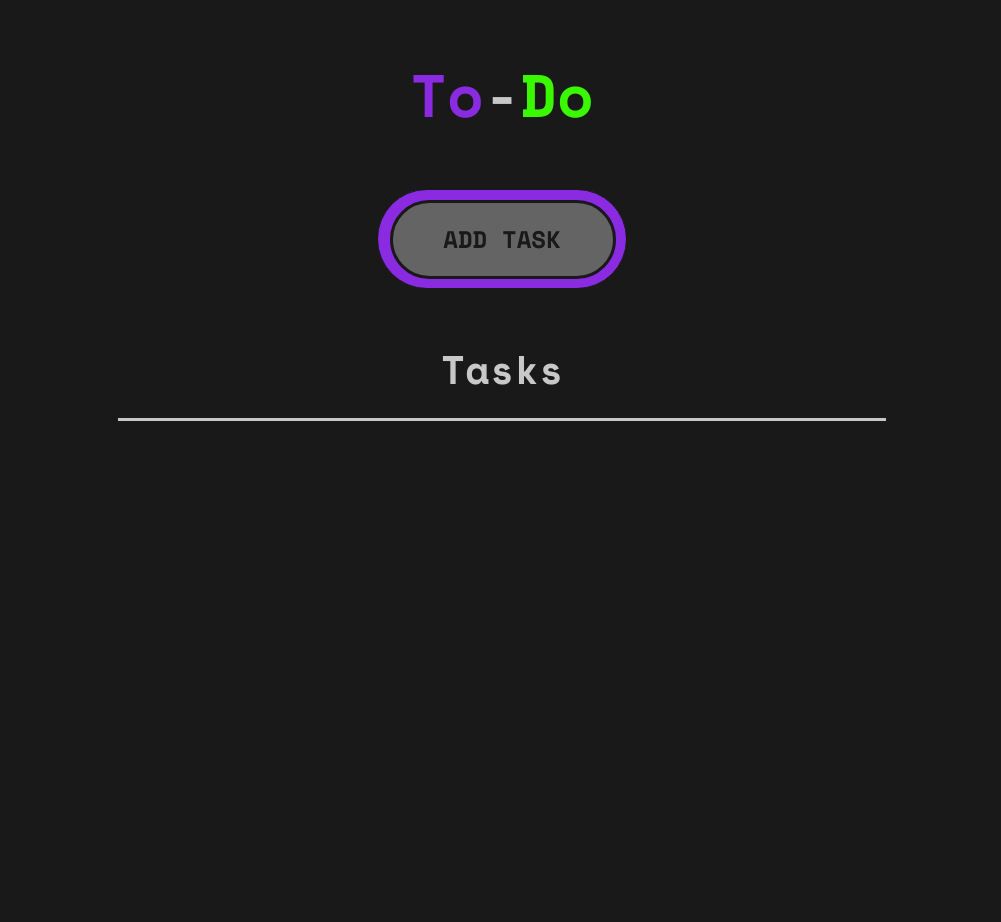
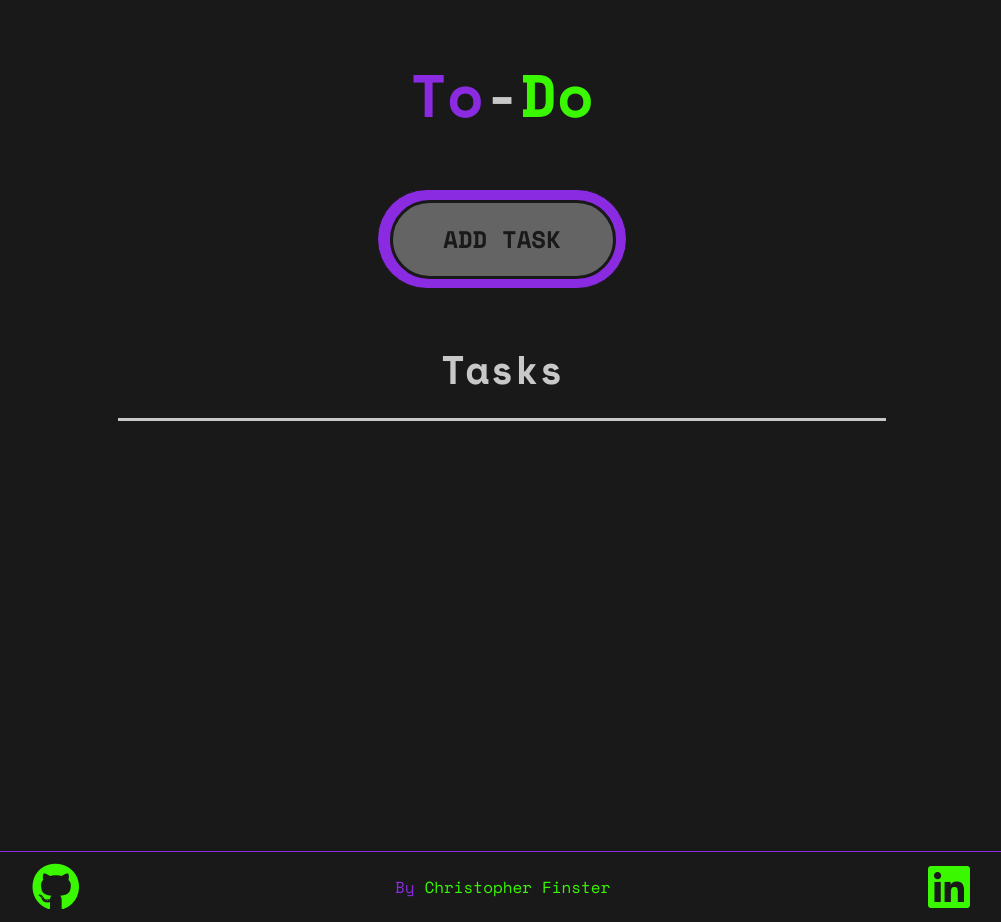
Before and after one commit to Finsternavy/JS_ToDo, a plain HTML site: page index.html in a window 1280 px wide. Shown: the whole page, without its empty margins (138-1139 px from the left). Before the commit the page ends 800 px from the top, so only its background shows below. Drawn offline with nearby package versions, Linux system fonts and the light colour scheme.

Commit message:
103_competency_report_footer_color_vars

```diff
--- a/index.html
+++ b/index.html
@@ -7,6 +7,7 @@
     <link rel="preconnect" href="https://fonts.googleapis.com">
     <link rel="preconnect" href="https://fonts.gstatic.com" crossorigin>
     <link href="https://fonts.googleapis.com/css2?family=Space+Mono:wght@400;700&display=swap" rel="stylesheet">
+    <script src="https://kit.fontawesome.com/b233bb52f0.js" crossorigin="anonymous"></script>
     <link rel="stylesheet" href="styles/main.css">
     <title>To-Do</title>
 </head>
@@ -25,7 +26,11 @@
         </ol>
     </main>
     <footer>
-
+        <div class="footer-container">
+            <a href="https://github.com/Finsternavy"><i class="fa-brands fa-github"></i></a>
+            <p><span class="by">By </span><span class="author">Christopher Finster</span></p>
+            <a href="https://www.linkedin.com/in/christopher-finster/"><i class="fa-brands fa-linkedin"></i></a>
+        </div>
     </footer>
     <script src="toDo.js"></script>
 </body>
--- a/styles/main.css
+++ b/styles/main.css
@@ -160,7 +160,39 @@ ol li::after{
     background-position: left;
 }
 footer{
-    margin-bottom: 200px;
+    margin-top: 380px;
+    border-top: 1px solid var(--primary-color);
+}
+footer > *{
+    position: relative;
+    min-width: 100%;
+    margin-inline: auto;
+    margin-bottom: 10px;
+    align-items: center;
+    text-align: center;
+}
+.by{
+    color: var(--primary-color);
+}
+.footer-container{
+    position: relative;
+    margin-top: 10px;
+    height: 50px;
+    padding-inline: 20px;
+    display: flex;
+    align-items: center;
+    justify-content: space-around;
+    color: var(--secondary-color);
+}
+.footer-container i{
+    transform: scale(2);
+    color: var(--secondary-color);
+}
+.footer-container i:hover{
+    color: var(--primary-color);
+}
+.fa-github{
+    text-align: right;
 }
 
 @media (min-width: 678px){
@@ -182,4 +214,7 @@ footer{
     h1{
         font-size: 60px;
     }
+    .footer-container i{
+        transform: scale(3);
+    }
 }
```
